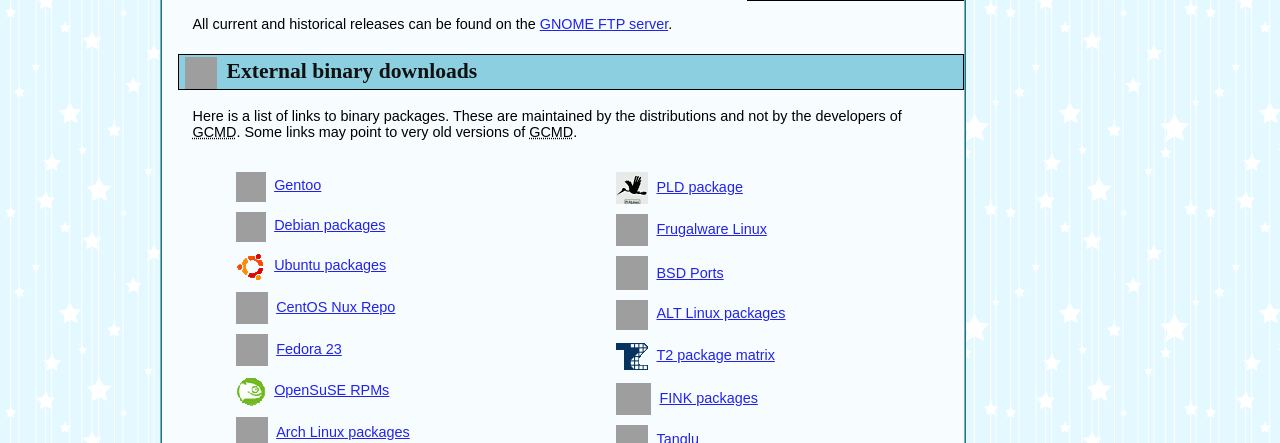
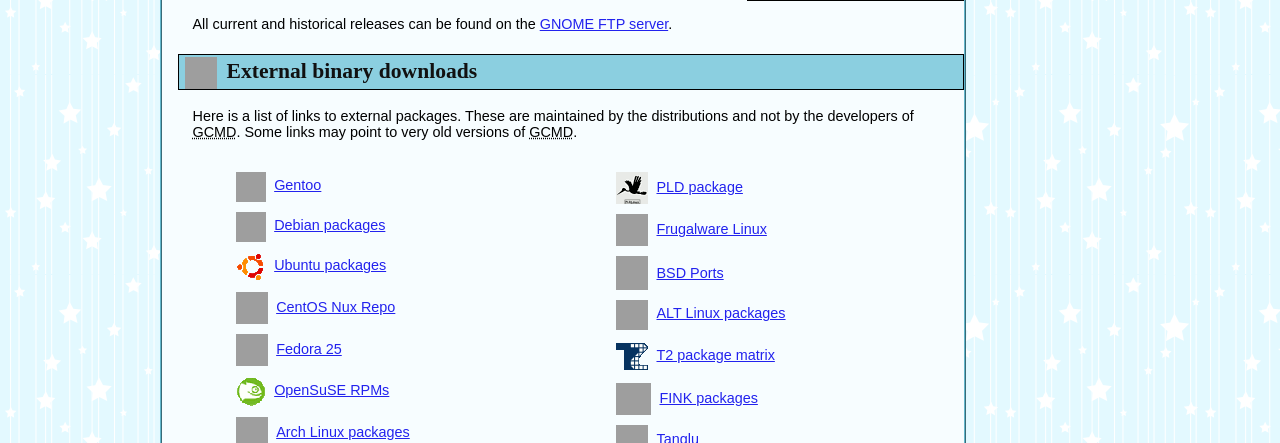
Before and after one commit to gcmd/gcmd.github.io, a Jekyll site: the page download.html, which Jekyll copies as it is, in a window 1280 px wide, cut to the strip 325-768 px from the top of the page. Built offline with Jekyll 4.4.1, drawn with Linux system fonts in a browser that asks for light colours; grey boxes are pictures that could not be loaded.

Commit message:
Updates download links

```diff
--- a/download.html
+++ b/download.html
@@ -52,7 +52,7 @@
 <a href="ftp://ftp.gnome.org/pub/GNOME/sources/gnome-commander/">GNOME FTP server</a>.</p>
 
 <h2><img class="info" src="img/icons/apps/internet-web-browser.png" alt="External Downloads" height="32" width="32" title="External Downloads"> <a name="external">External binary downloads</a></h2>
-<p>Here is a list of links to binary packages. These are
+<p>Here is a list of links to external packages. These are
 maintained by the distributions and not by the developers of <abbr title="GNOME Commander">GCMD</abbr>.
 Some links may point to very old versions of <abbr title="GNOME Commander">GCMD</abbr>.</p>
 <table width="96%">
@@ -63,9 +63,9 @@
 <li><img src="img/deb.png" width="30" height="30" alt=""><a href="https://packages.debian.org/search?keywords=gnome-commander">Debian packages</a></li>
 <li><img src="img/ubuntu.png" width="30" height="30" alt=""><a href="http://packages.ubuntu.com/hu/gnome-commander">Ubuntu packages</a></li>
 <li><img src="img/centos.png" width="32" height="32" alt=""><a href="http://li.nux.ro/repos.html">CentOS Nux Repo</a></li>
-<li><img src="img/fedora.png" width="32" height="32" alt=""><a href="https://download.fedoraproject.org/pub/fedora/linux/releases/23/Everything/x86_64/os/Packages/g/">Fedora 23</a></li>
+<li><img src="img/fedora.png" width="32" height="32" alt=""><a href="https://download.fedoraproject.org/pub/fedora/linux/releases/25/Everything/x86_64/os/Packages/g/">Fedora 25</a></li>
 <li><img src="img/suse.png" width="30" height="30" alt=""><a href="https://software.opensuse.org/package/gnome-commander">OpenSuSE RPMs</a></li>
-<li><img src="img/arch.png" width="32" height="32" alt=""><a href="https://www.archlinux.org/packages/?q=gnome-commander">Arch Linux packages</a></li>
+<li><img src="img/arch.png" width="32" height="32" alt=""><a href="https://aur.archlinux.org/packages/gnome-commander/">Arch Linux packages</a></li>
 </ul></td>
 <td><ul class="imglist">
 <li><img src="img/pld.png" width="32" height="32" alt=""><a href="ftp://ftp.pld-linux.org/dists/3.0/PLD/i686/RPMS/">PLD package</a></li>
```
